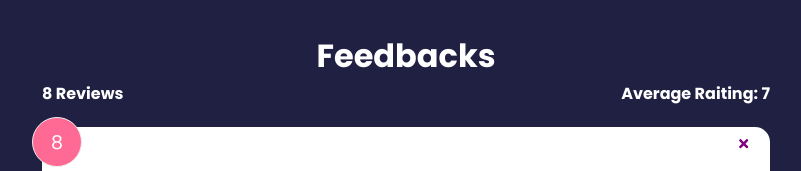
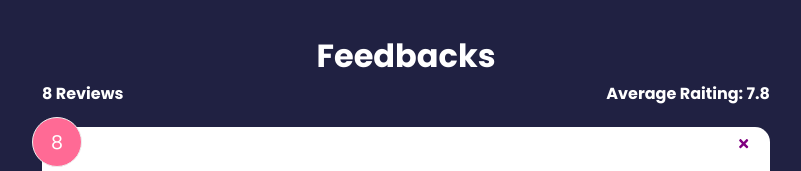
Before and after one commit to zulfiya-yumagulova/feadback-app, a React (Create React App) app: page / in a window 1280 px wide. Shown: the top 171 px of the page, without its empty margins (234-1035 px from the left). Built offline with nearby package versions, Linux system fonts and the light colour scheme.

Commit message:
improved average calc function

```diff
--- a/src/Components/FeedbackStats.jsx
+++ b/src/Components/FeedbackStats.jsx
@@ -2,11 +2,12 @@ import React from "react";
 
 export default function feedbackStats({ feedbacks }) {
   // Calcute Ratings average
-  let average = Math.floor(
+  let average =
     feedbacks.reduce((acc, cur) => {
       return acc + cur.rating;
-    }, 0) / feedbacks.length
-  );
+    }, 0) / feedbacks.length;
+
+  average = average.toFixed(1).replace(/[.,]0$/, "");
 
   console.log(average);
 
```
